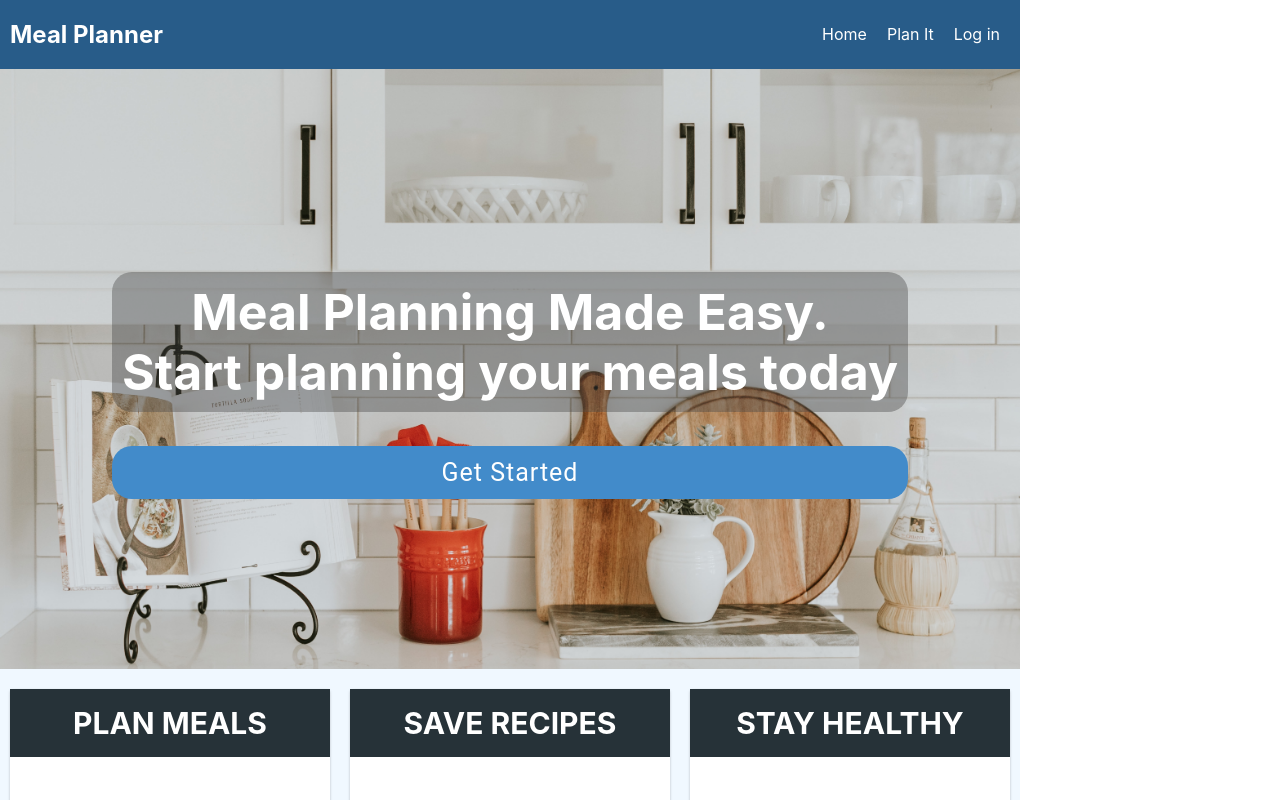
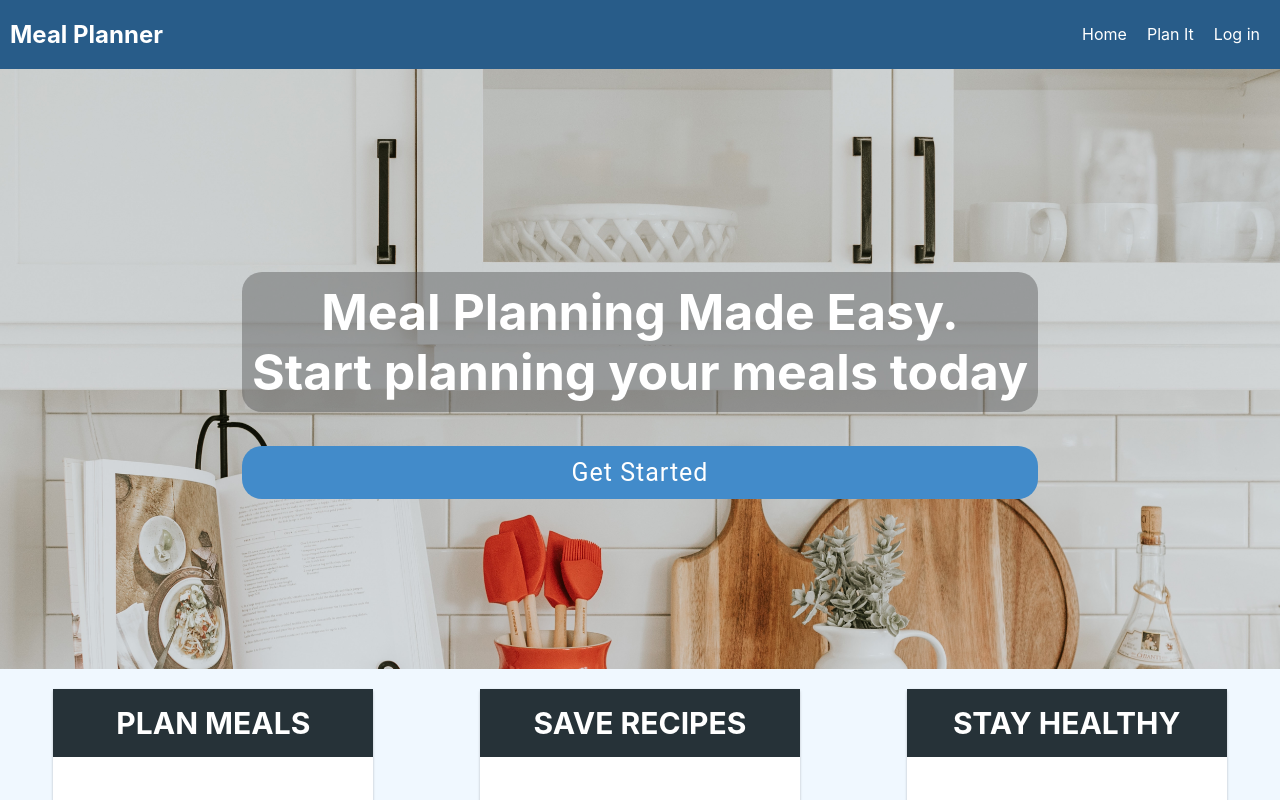
Before and after one commit to muzhaqi16/meal-planner-react, a React (Create React App) app: page / in a window 1280 px wide. Shown: the top 800 px of the page. Built offline with nearby package versions, Linux system fonts and the light colour scheme; the HTML template or start-up script is replaced by a standard one.

Commit message:
add flex:1 to App container

```diff
--- a/public/index.html
+++ b/public/index.html
@@ -15,7 +15,7 @@
 
 <body>
   <noscript>You need to enable JavaScript to run this app.</noscript>
-  <div id="root" style="display: flex;flex:1;"></div>
+  <div id="root" style="display: flex;flex:1"></div>
   <!--
       This HTML file is a template.
       If you open it directly in the browser, you will see an empty page.
--- a/src/App.css
+++ b/src/App.css
@@ -4,4 +4,5 @@
     display: flex;
     height: 100%;
     flex-direction: column;
+    flex: 1;
 }
```
